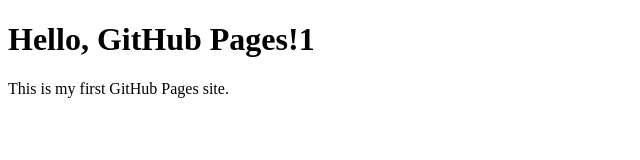
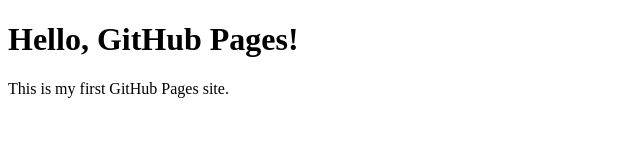
Before and after one commit to speedup-guru/speedup-guru, a plain HTML site: page index.html in a window 1280 px wide. Shown: the full height of the page, 0-640 px from the left. Drawn offline with Linux system fonts and the light colour scheme.

Commit message:
Update index.html

```diff
--- a/index.html
+++ b/index.html
@@ -4,7 +4,7 @@
     <title>Welcome to My GitHub Page</title>
 </head>
 <body>
-    <h1>Hello, GitHub Pages!1</h1>
+    <h1>Hello, GitHub Pages!</h1>
     <p>This is my first GitHub Pages site.</p>
 </body>
 </html>
```
